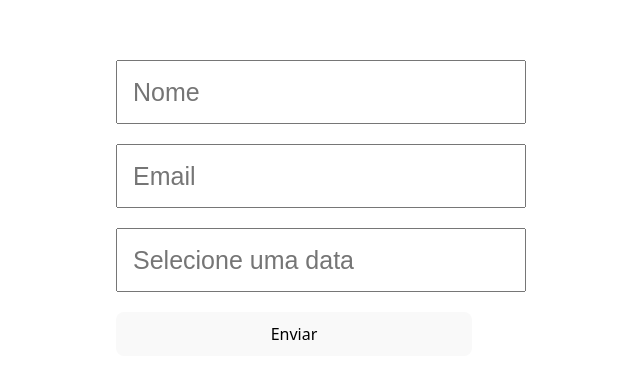
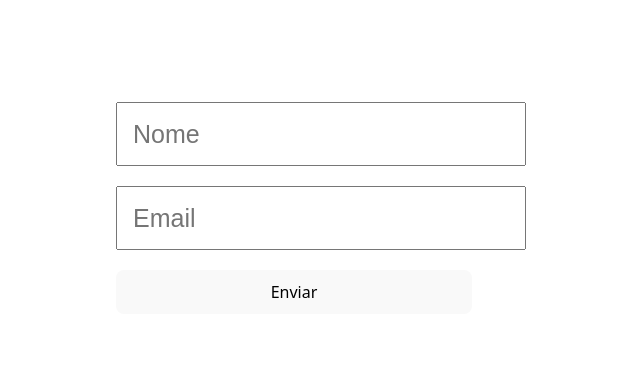
Before and after one commit to CastilhoY/ReactHookFormFundamentos, a React (Vite) app: page / in a window 1280 px wide. Shown: the part 192-570 px from the top of the page, without its empty margins (346-986 px from the left). Built offline with nearby package versions, Linux system fonts and the light colour scheme.

Commit message:
integrando zod ao formulário

```diff
--- a/package.json
+++ b/package.json
@@ -10,11 +10,13 @@
     "preview": "vite preview"
   },
   "dependencies": {
+    "@hookform/resolvers": "^5.2.2",
     "react": "^19.1.1",
     "react-datepicker": "^8.7.0",
     "react-dom": "^19.1.1",
     "react-hook-form": "^7.63.0",
-    "react-select": "^5.10.2"
+    "react-select": "^5.10.2",
+    "zod": "^4.1.12"
   },
   "devDependencies": {
     "@eslint/js": "^9.36.0",
--- a/src/App.tsx
+++ b/src/App.tsx
@@ -1,38 +1,38 @@
-import { Controller, useForm } from "react-hook-form";
+import { useForm } from "react-hook-form";
 import "react-datepicker/dist/react-datepicker.css";
-import DatePicker from "react-datepicker";
+import { z } from "zod";
+import { zodResolver } from "@hookform/resolvers/zod";
 import "./App.css";
 
-interface FormData {
-  nome: string;
-  email: string;
-  data: Date | null;
-}
+const schema = z.object({
+  nome: z.string().min(3, "O nome deve ter pelo menos 3 caracteres"),
+  email: z.string().toLowerCase().pipe(z.email("Formato de email inválido")),
+});
+
+type FormData = z.infer<typeof schema>;
 
 function App() {
   const {
     register,
-    control,
     formState: { errors },
     handleSubmit,
   } = useForm<FormData>({
+    resolver: zodResolver(schema),
     defaultValues: {
       nome: "",
       email: "",
-      data: null,
     },
   });
 
   const enviarDados = (data: FormData) => {
-    console.log(data);
+    console.log("Dados enviados:", data);
   };
 
   return (
     <>
       <form className="form" onSubmit={handleSubmit(enviarDados)}>
-
         <input
-          {...register("nome", { required: "Nome obrigatorio" })}
+          {...register("nome")}
           type="text"
           placeholder="Nome"
           className="inputText"
@@ -45,20 +45,7 @@ function App() {
           placeholder="Email"
           className="inputText"
         />
-
-        <Controller
-          name="data"
-          control={control}
-          render={({ field }) => (
-            <DatePicker
-              placeholderText="Selecione uma data"
-              onChange={(date) => field.onChange(date)}
-              selected={field.value}
-              dateFormat="dd/MM/yyyy"
-              className="inputText"
-            />
-          )}
-        />
+        <p>{errors.email?.message}</p>
 
         <button type="submit">Enviar</button>
       </form>
```
Also changed, not shown: 1 other file (tests, documents, lock files or other folders).
